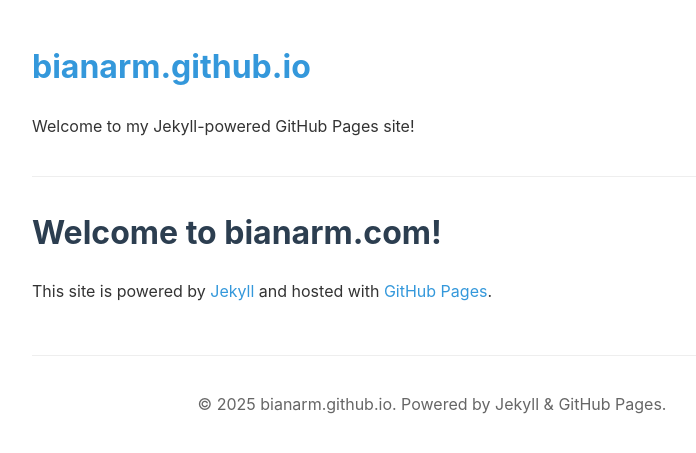
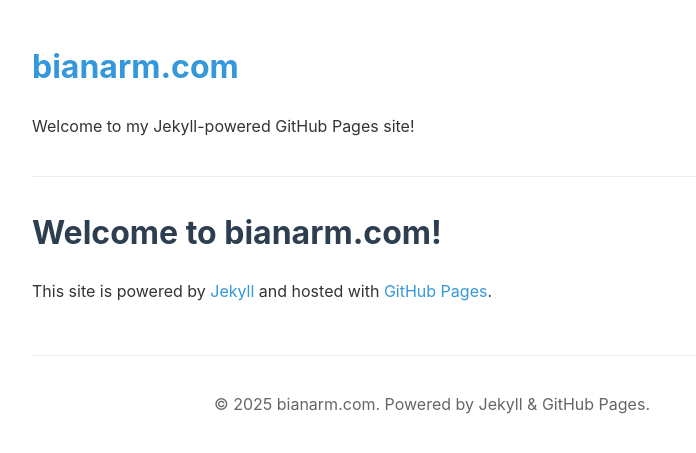
Before and after one commit to BianArm/bianarm.github.io, a Jekyll site: the page built from index.md, in a window 1280 px wide. Shown: the top 453 px of the page, without its empty margins (208-904 px from the left). Built offline with Jekyll 4.4.1, drawn with Linux system fonts in a browser that asks for light colours.

Commit message:
Update _config.yml

```diff
--- a/_config.yml
+++ b/_config.yml
@@ -1,5 +1,5 @@
-title: bianarm.github.io
-email: your-email@example.com
+title: bianarm.com
+email: diverger@live.cn
 description: >- # this means to ignore newlines until
   Welcome to my Jekyll-powered GitHub Pages site!
 baseurl: "" # the subpath of your site, e.g. /blog
```
